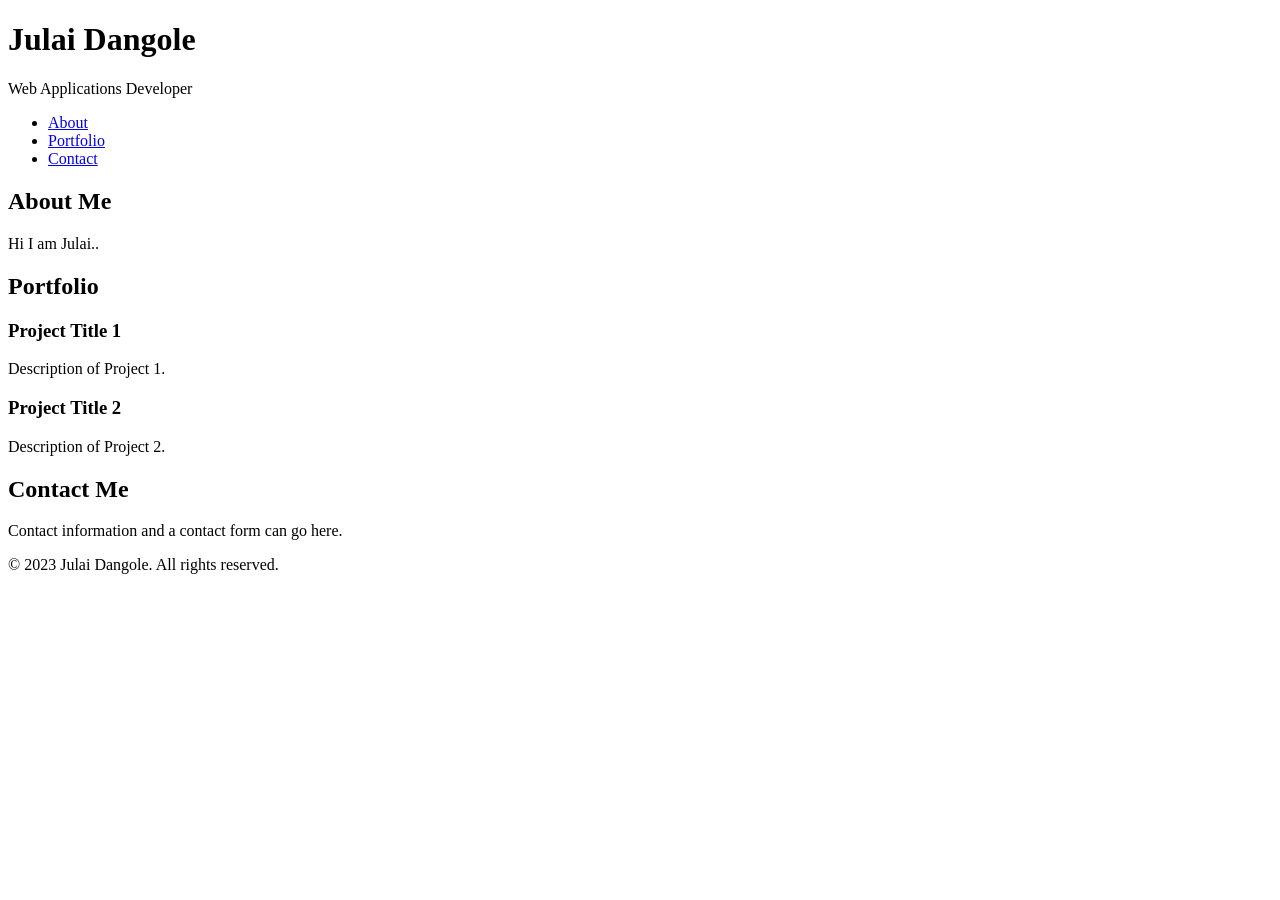
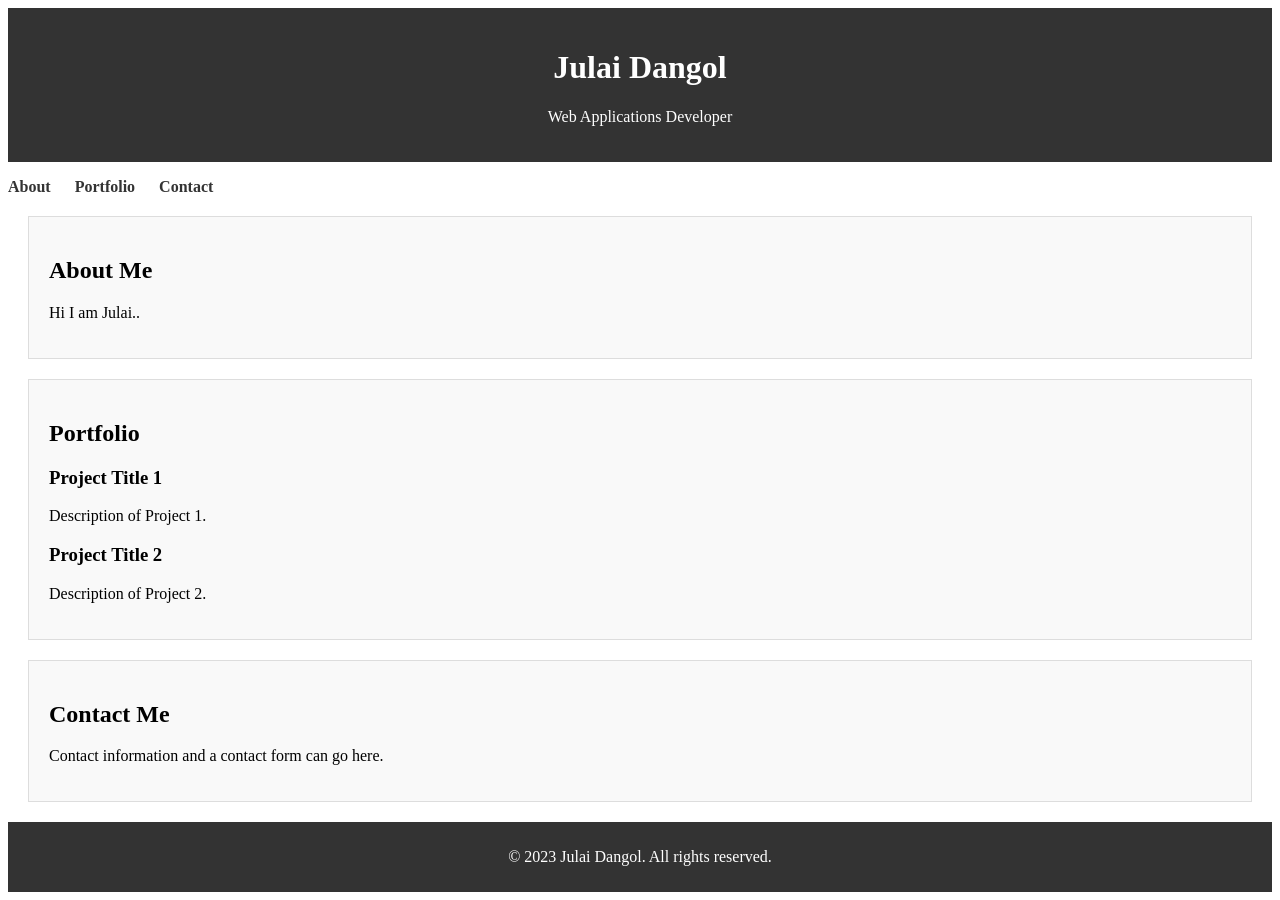
Before and after one commit to julaij/portfolio, a plain HTML site: page index.html in a window 1280 px wide. Before the commit the page ends 800 px from the top, so only its background shows below. Drawn offline with Linux system fonts and the light colour scheme.

Commit message:
link the style.css

```diff
--- a/index.html
+++ b/index.html
@@ -1,14 +1,17 @@
 <!DOCTYPE html>
 <html lang="en">
 <head>
+
     <meta charset="UTF-8">
     <meta name="viewport" content="width=device-width, initial-scale=1.0">
-    <title>Julai Dangole - Portfolio</title>
+    <title>Julai Dangol - Portfolio</title>
     <!-- Add your CSS link or internal styles here when you're ready to style it -->
+    <link rel="stylesheet" type="text/css" href="style.css">
 </head>
 <body>
     <header>
-        <h1>Julai Dangole</h1>
+
+        <h1>Julai Dangol</h1>
         <p>Web Applications Developer </p>
     </header>
 
@@ -46,7 +49,7 @@
     </section>
 
     <footer>
-        <p>&copy; 2023 Julai Dangole. All rights reserved.</p>
+        <p>&copy; 2023 Julai Dangol. All rights reserved.</p>
     </footer>
 </body>
 </html>
```
